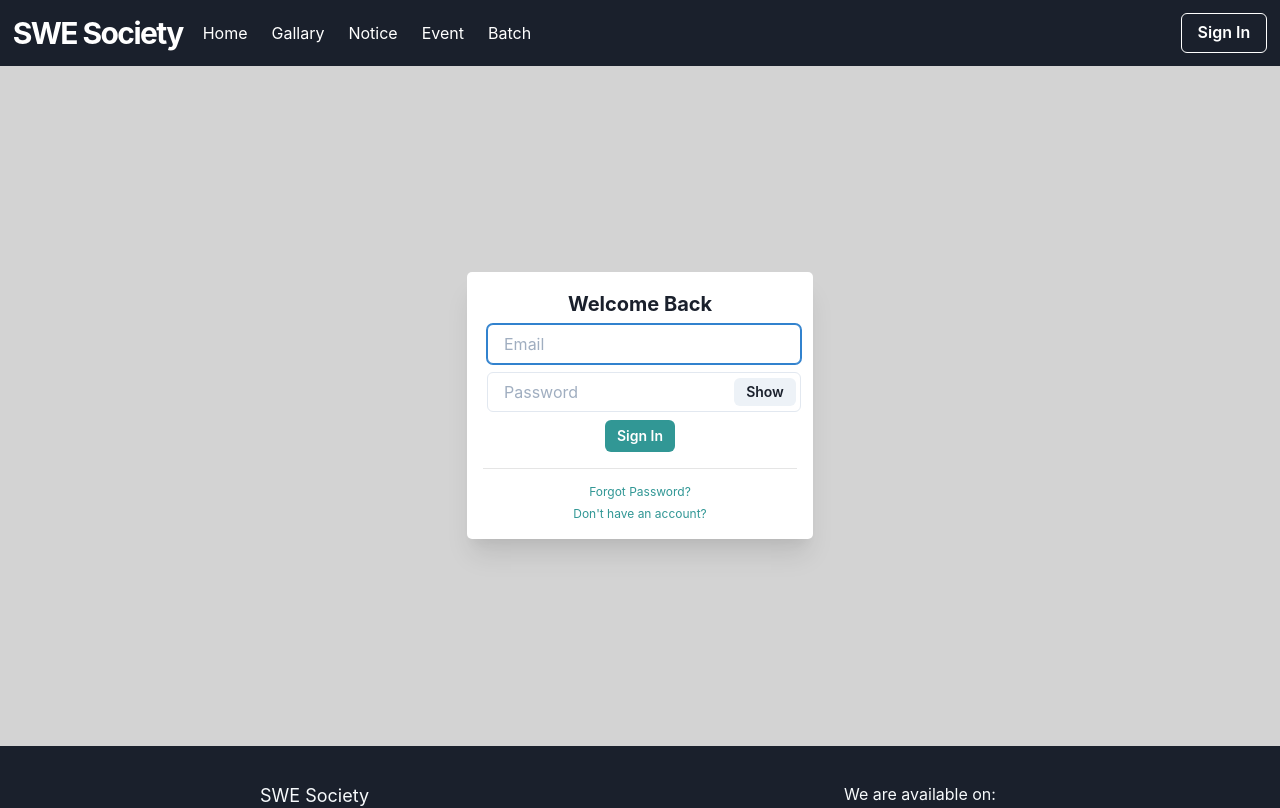
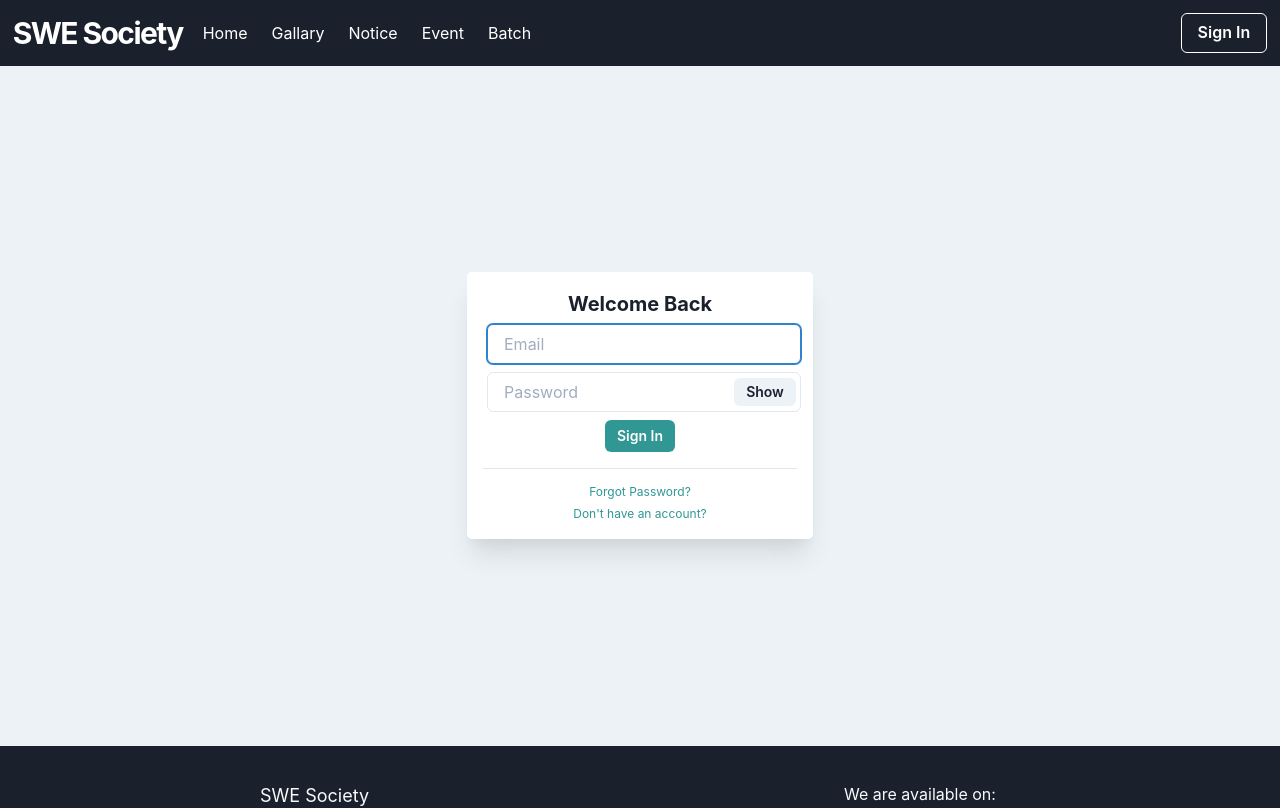
Before and after one commit to sust-swe/SWE-Society, a React (Create React App) app in the folder client/: page /signin in a window 1280 px wide. Shown: the top 808 px of the page. Built offline with nearby package versions, Linux system fonts and the light colour scheme.

Commit message:
Fix background color

```diff
--- a/client/package.json
+++ b/client/package.json
@@ -58,5 +58,5 @@
       "last 1 safari version"
     ]
   },
-  "proxy": "http://192.168.31.68:8000"
+  "proxy": "http://192.168.31.159:8000"
 }
--- a/client/src/components/generic/layout.jsx
+++ b/client/src/components/generic/layout.jsx
@@ -3,7 +3,7 @@ import React from "react";
 
 const Layout = (props) => {
   return (
-    <Box bg="lightgray" h="100%" minH="75vh">
+    <Box bg="gray.100" h="100%" minH="75vh">
       {props.children}
     </Box>
   );
--- a/client/src/pages/noticeFullView.jsx
+++ b/client/src/pages/noticeFullView.jsx
@@ -59,11 +59,6 @@ const NoticeFullView = () => {
     };
     loadFirst();
   }, [key, loadPromise]);
-
-  const viewAttachment = () => {
-    // axios.get(`192.168.31.68:8000/${editedNotice.attachment[0]}`);
-    history.push(`192.168.31.68:8000/${editedNotice.attachment[0]}`);
-  };
 
   const handleSubmit = (e) => {
     e.preventDefault();
```
